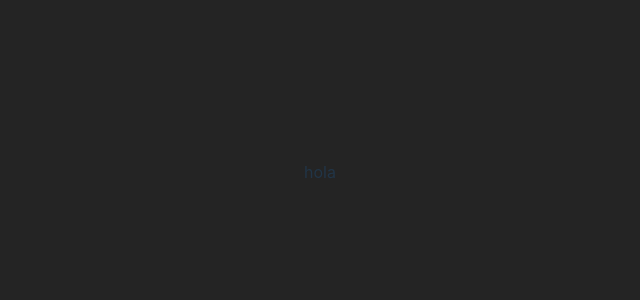
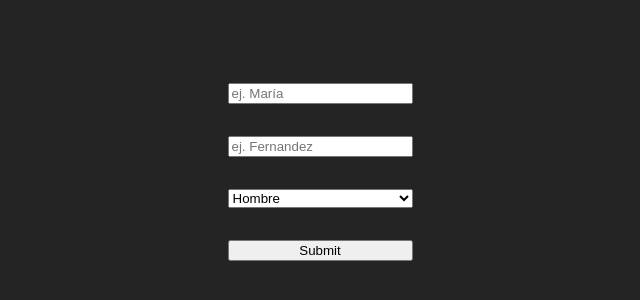
Before and after one commit to miguelbanos95/Countify, a React (Vite) app: page /register in a window 1280 px wide. Shown: the part 228-528 px from the top of the page, without its empty margins (320-960 px from the left). Built offline with nearby package versions, Linux system fonts and the light colour scheme.

Commit message:
still working in registar, create a inputComponent add new changes in 'index' and home page

```diff
--- a/index.html
+++ b/index.html
@@ -10,13 +10,8 @@
 </head>
 
 <body>
-  <div id="root">
-    <!-- <div class="container">
-      <div class="🍺"></div>
-    </div> -->
-  </div>
+  <div id="root"></div>
   <script type="module" src="/src/main.jsx"></script>
-  <script src="https://kit.fontawesome.com/9af8e35030.js" crossorigin="anonymous"></script>
 </body>
 
 </html>
--- a/package.json
+++ b/package.json
@@ -9,15 +9,18 @@
     "preview": "vite preview"
   },
   "dependencies": {
+    "@hookform/resolvers": "^3.1.0",
     "@react-three/drei": "^9.65.3",
     "@react-three/fiber": "^8.12.1",
     "animejs": "^3.2.1",
     "firebase": "^9.19.1",
     "react": "^18.2.0",
     "react-dom": "^18.2.0",
+    "react-hook-form": "^7.43.9",
     "react-router-dom": "^6.10.0",
     "sass": "^1.62.0",
-    "three": "^0.150.1"
+    "three": "^0.150.1",
+    "yup": "^1.1.1"
   },
   "devDependencies": {
     "@types/react": "^18.0.27",
--- a/src/App.jsx
+++ b/src/App.jsx
@@ -10,7 +10,7 @@ function App () {
   const [loading, setLoading] = useState(true)
 
   useEffect(() => {
-    setTimeout(() => setLoading(false), 3000)
+    setTimeout(() => setLoading(false), 2500)
   }, [])
 
   return (
--- a/src/views/Home/Home.jsx
+++ b/src/views/Home/Home.jsx
@@ -10,7 +10,6 @@ import { OrbitControls } from '@react-three/drei'
 import { Canvas } from '@react-three/fiber'
 import { Suspense, useEffect, useRef, useState } from 'react'
 import Beer3D from '../../components/Beer3D'
-// import { Link } from 'react-router-dom'
 
 function App () {
   const [count, setCount] = useState(0)
@@ -58,7 +57,7 @@ function App () {
   return (
     <div className='App'>
       <header>
-        <h1 className='title'>Count 4Me </h1>
+        <h1 className='title'>Countify</h1>
       </header>
       <main>
         <div className='mainBody'>
@@ -99,6 +98,9 @@ function App () {
                   <h4>Peso: {randomUser.weight} kg</h4>
                   <h4>Género: {randomUser.gender}</h4>
                 </div>
+                <div>
+                  <img src={randomUser.avatar} alt='photo' />
+                </div>
                 <div className='mn-stadts-rate'>
                   <h3>Record: {count}</h3>
                   <h4>Tasa de alcoholemia (g/l): {getAlcoholemicRate}</h4>
--- a/src/views/Home/Home_styles.css
+++ b/src/views/Home/Home_styles.css
@@ -77,6 +77,8 @@
   }
   .btn-main .btn-main-add:hover {
     background-color: #0062cc;
+    border: 1.5px solid rgb(0, 0, 0);
+    color: #000000;
     transition: .3 ease all;
   }
 
@@ -92,7 +94,7 @@
     color: red;
     background-color: rgba(253, 31, 31, 0.303);
     transition: .3 ease all;
-    border: 1px solid red;
+    border: 1.5px solid red;
   }
   .close-count {
     margin-top: 1.2rem;
--- a/src/views/Register/Register.jsx
+++ b/src/views/Register/Register.jsx
@@ -1,10 +1,48 @@
 import React from 'react'
+import { useForm } from 'react-hook-form'
+// import { yupResolver } from '@hookform/resolvers/yup'
+// import * as yup from 'yup'
 import './Register_styles.css'
+// import InputComponent from '../../components/misc/InputComponent'
+
+// const schema1 = yup.object({
+//   name: yup.string().required('Introduce un nombre'),
+//   surname: yup.string().required('Introduce un apellido'),
+//   gender: yup.string().required('Slecciona un género')
+// }).required()
+
+// const schema2 = yup.object({
+//   height: yup.string().required('Introduce su altura'),
+//   weight: yup.string().required('Introduce su peso'),
+//   date_of_birth: yup.string().required('Slecciona un fecha')
+// }).required()
 
 const Register = () => {
+  const { register, handleSubmit, formState: { errors } } = useForm()
+
+  const onSubmit = data => console.log(data)
   return (
     <div>
-      <p> hola</p>
+      <form onSubmit={handleSubmit(onSubmit)}>
+        {/* _____________________________________NOMBRE_______________________________________ */}
+
+        <input placeholder='ej. María' {...register('first_name', { required: true })} />
+
+        {/* ____________________________________APELLIDO______________________________________ */}
+
+        <input placeholder='ej. Fernandez' {...register('last_name', { required: true })} />
+        {errors.last_name && <span>This field is required</span>}
+
+        {/* _____________________________________GENERO________________________________________ */}
+
+        <select {...register('gender', { required: true })}>
+          <option value='male'>Hombre</option>
+          <option value='female'>Mujer</option>
+          <option value='other'>other</option>
+        </select>
+
+        <input type='submit' />
+      </form>
     </div>
   )
 }
--- a/src/views/Register/Register_styles.css
+++ b/src/views/Register/Register_styles.css
@@ -0,0 +1,5 @@
+form {
+    display: flex;
+    flex-direction: column;
+    gap: 2rem;
+}
```
Also changed, not shown: src/components/misc/InputComponent.jsx (added), 1 other file (tests, documents, lock files or other folders).
